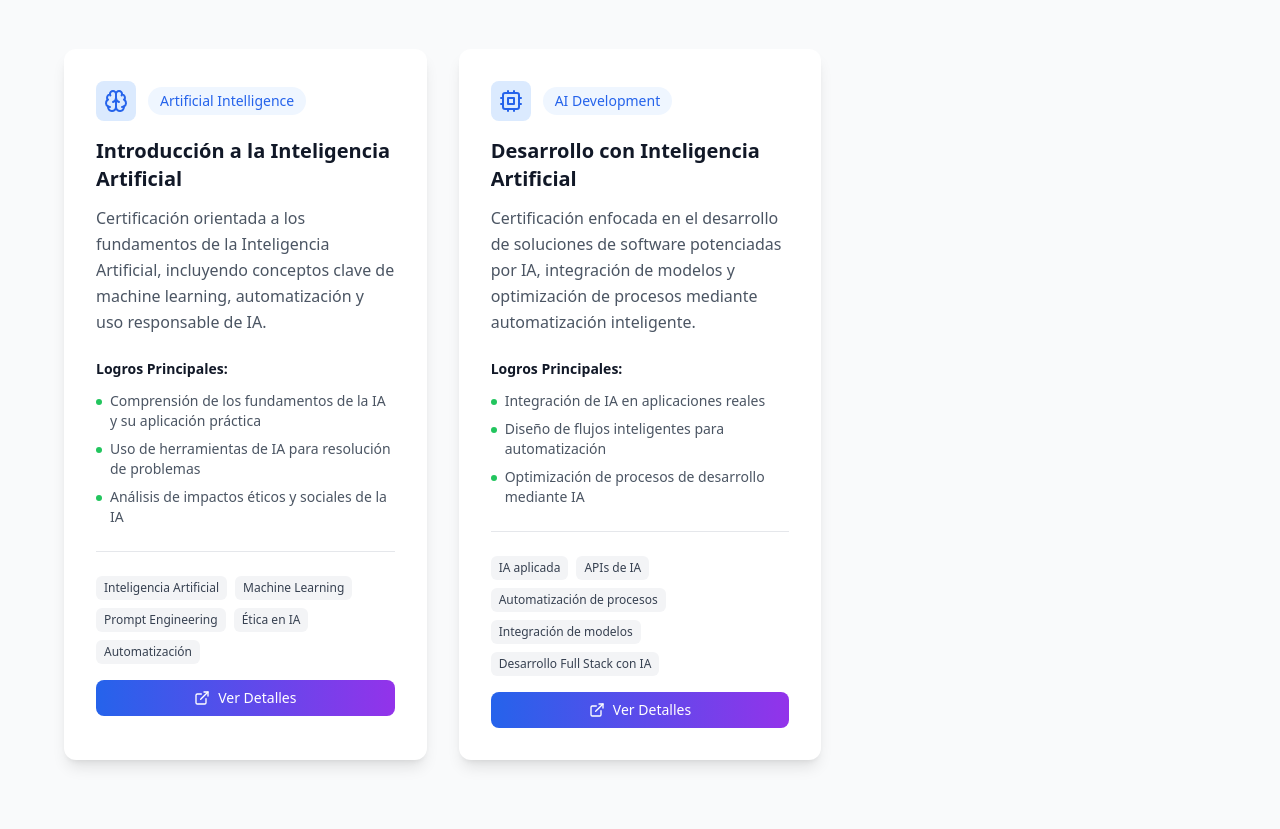
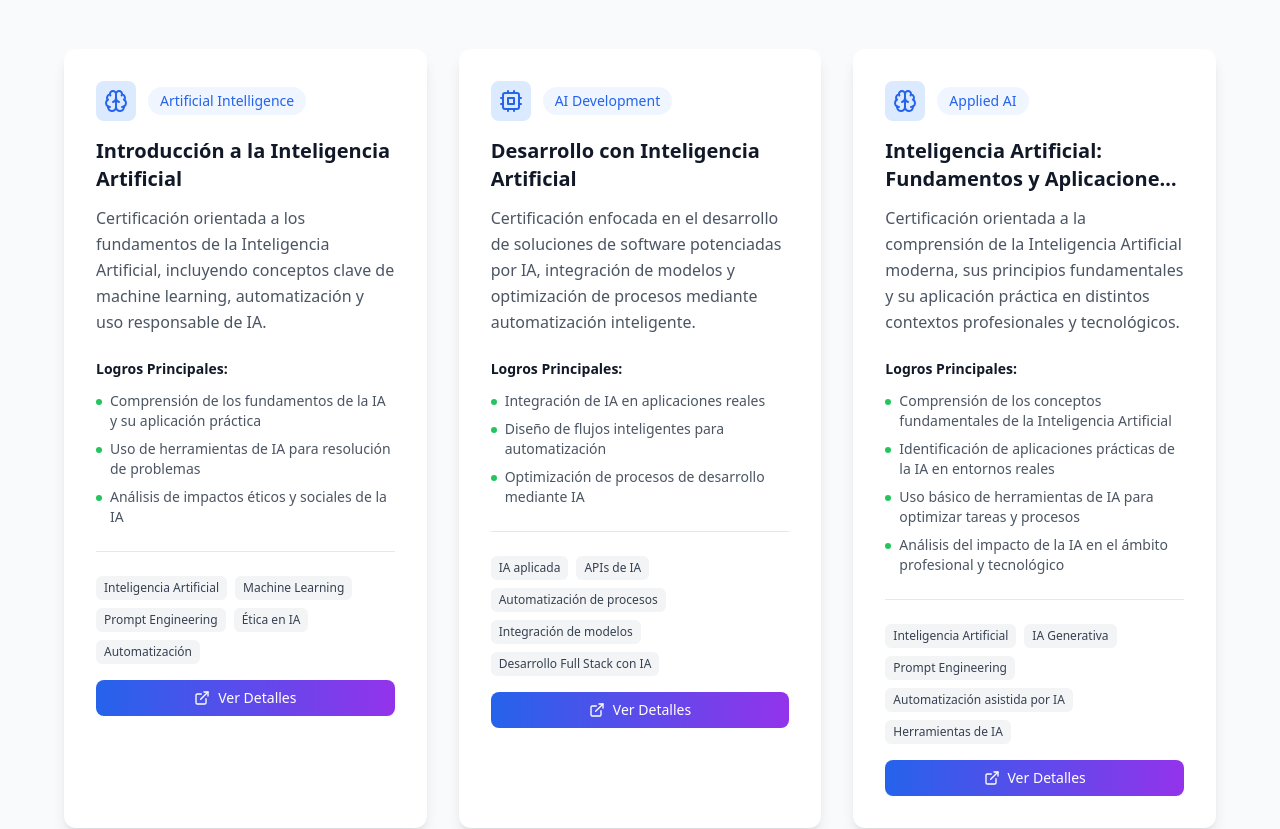
Before and after one commit to Luis-Rodriguez-01/Portafolio, a React (Vite) app: page / in a window 1280 px wide. Shown: the part 3220-4049 px from the top of the page. Built offline with nearby package versions, Linux system fonts and the light colour scheme.

Commit message:
Add new Certificate

```diff
--- a/src/components/Certification.tsx
+++ b/src/components/Certification.tsx
@@ -44,7 +44,29 @@ const certifications = [
     type: "AI Development",
     team: false,
     link: `${import.meta.env.BASE_URL}/certificates/desarrollo-ia.pdf`
-  }
+  },
+  {
+  title: "Inteligencia Artificial: Fundamentos y Aplicaciones Prácticas",
+  description:
+    "Certificación orientada a la comprensión de la Inteligencia Artificial moderna, sus principios fundamentales y su aplicación práctica en distintos contextos profesionales y tecnológicos.",
+  technologies: [
+    "Inteligencia Artificial",
+    "IA Generativa",
+    "Prompt Engineering",
+    "Automatización asistida por IA",
+    "Herramientas de IA"
+  ],
+  achievements: [
+    "Comprensión de los conceptos fundamentales de la Inteligencia Artificial",
+    "Identificación de aplicaciones prácticas de la IA en entornos reales",
+    "Uso básico de herramientas de IA para optimizar tareas y procesos",
+    "Análisis del impacto de la IA en el ámbito profesional y tecnológico"
+  ],
+  icon: <Brain className="w-6 h-6" />,
+  type: "Applied AI",
+  team: false,
+  link: `${import.meta.env.BASE_URL}/certificates/certificado-jon.pdf`
+}
 ];
 
   return (
```
Also changed, not shown: 1 other file (tests, documents, lock files or other folders).
